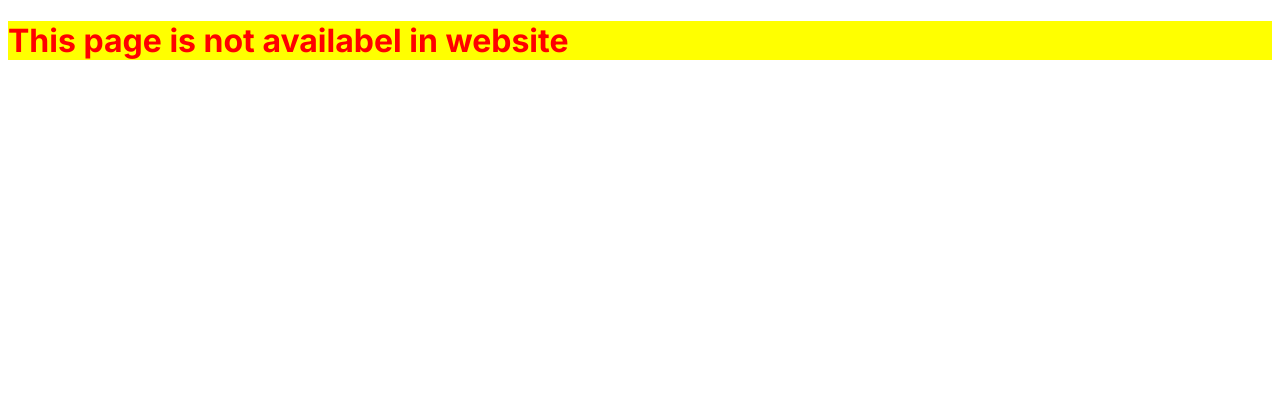
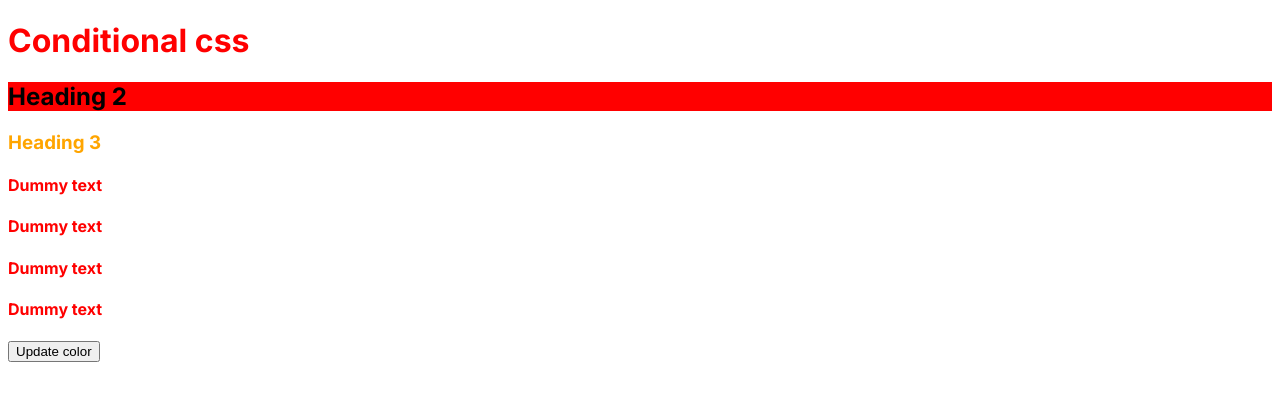
Before and after one commit to Sajid-tech/Next.js-Practice, a Next.js app: page /conditioncss in a window 1280 px wide. Before the commit this address had no page. Shown: the top 400 px of the page. Built offline with nearby package versions, Linux system fonts and the light colour scheme.

Commit message:
conditional css done

```diff
--- /dev/null
+++ b/src/app/condition.module.css
@@ -0,0 +1,11 @@
+.red{
+    color: red;
+}
+
+.green{
+    color: green;
+}
+
+#orange{
+    color: orange;
+}
--- /dev/null
+++ b/src/app/conditioncss/page.js
@@ -0,0 +1,26 @@
+"use client"
+import { useState } from 'react'
+import condition from '../condition.module.css'
+
+export default function Page() {
+    const [color, setColor] = useState("red")
+    //extract the class object for h4
+    const { red } = condition
+    return (
+        <main>
+            {/* class attribute  */}
+            <h1 className={color == 'red' ? condition.red : condition.green}>Conditional css</h1>
+            {/* style attribute  */}
+            <h2 style={{ backgroundColor: color == 'red' ? 'red' : 'green' }}>Heading 2</h2>
+            {/* id attribute  */}
+            <h3 id={condition.orange}>Heading 3</h3>
+
+            <h4 className={red}>Dummy text</h4>
+            <h4 className={red}>Dummy text</h4>
+            <h4 className={red}>Dummy text</h4>
+            <h4 className={red}>Dummy text</h4>
+
+            <button onClick={() => setColor('green')}>Update color</button>
+        </main>
+    )
+}
--- a/src/app/globals.css
+++ b/src/app/globals.css
@@ -1,4 +1,4 @@
-h1{
+/* h1{
     color:red;
     background-color:yellow;
-}
+} */
--- a/src/app/page.js
+++ b/src/app/page.js
@@ -11,7 +11,7 @@ export default function Home() {
   }
   return (
     <main className={styles.main}>
-      <h1> style with css in next.js| Make new page</h1>
+      <h1> Conditional css in next.js| Make new page</h1>
       <Link href="/login">Go to Login page</Link>
       <br />
       <br />
@@ -34,6 +34,8 @@ export default function Home() {
       <button onClick={() => navigate("/user")}>User  (style with css)</button>
       <br /> <br />
       <button onClick={() => navigate("/modularcss")}>Modular css  (style with css)</button>
+      <br /> <br />
+      <button onClick={() => navigate("/conditioncss")}>conditional css  (style with css)</button>
 
     </main>
 
```
Also changed, not shown: src/app/modularcss/page.js (+7 -0 lines).
